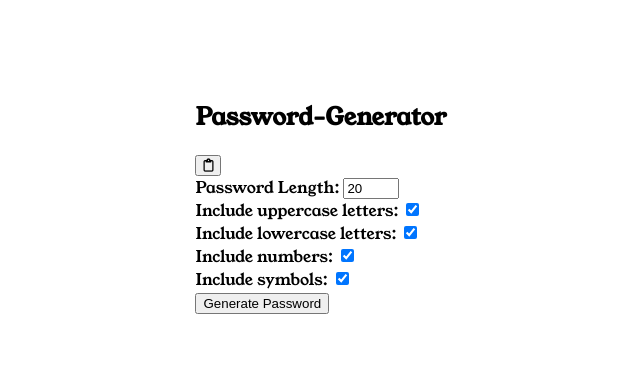
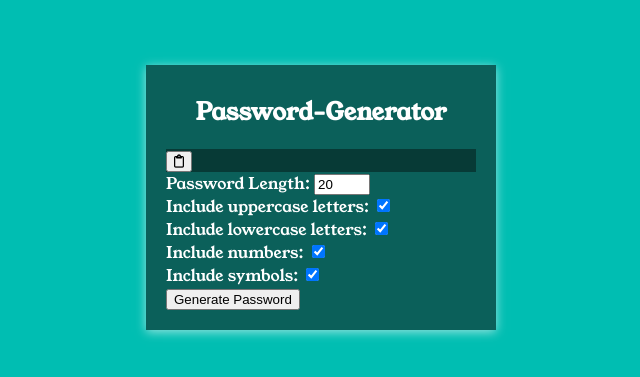
Before and after one commit to SGsubuuu-2322/Password_Generator, a plain HTML site: page index.html in a window 1280 px wide. Shown: the part 203-580 px from the top of the page, without its empty margins (319-959 px from the left). Drawn offline with Linux system fonts and the light colour scheme.

Commit message:
Debugged some structure code and added some stylings code....

```diff
--- a/index.html
+++ b/index.html
@@ -16,7 +16,7 @@
   <body>
     <div class="container">
       <h2>Password-Generator</h2>
-      <div class="result-container">
+      <div class="resultant-container">
         <span class="result"></span>
         <button class="btn" id="clipboard">
           <i class="far fa-clipboard"></i>
--- a/style.css
+++ b/style.css
@@ -5,6 +5,8 @@
 }
 
 body {
+  background-color: rgb(0, 190, 178);
+  color: #fff;
   font-family: "Young serif";
   display: flex;
   flex-direction: column;
@@ -12,5 +14,23 @@ body {
   justify-content: center;
   height: 100vh;
   overflow: hidden;
+  padding: 10px;
   margin: 0;
 }
+
+h2 {
+  margin: 10px 0 20px;
+  text-align: center;
+}
+
+.container {
+  background-color: rgb(11, 96, 90);
+  box-shadow: 0px 2px 10px rgba(255, 255, 255, 0.6);
+  padding: 20px;
+  width: 350px;
+  max-width: 100%;
+}
+
+.resultant-container {
+  background-color: rgba(0, 0, 0, 0.4);
+}
```
